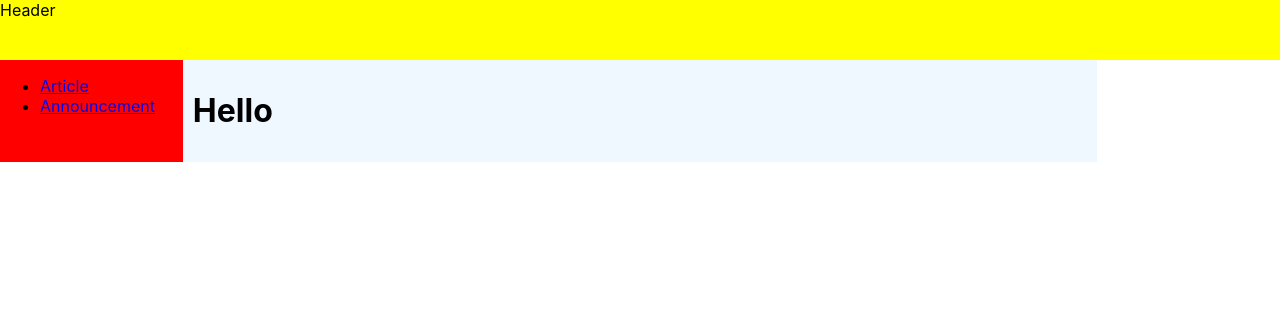
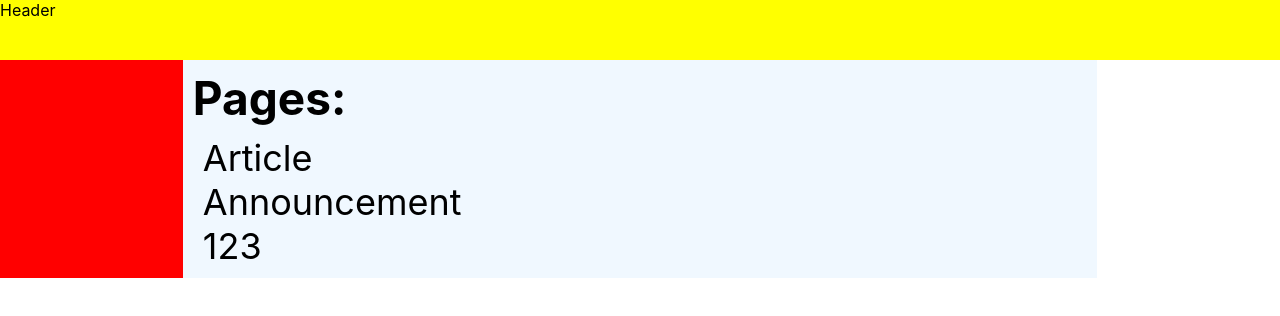
Before and after one commit to just-Daniel/effective-octo-rotary-phone, a React (Create React App) app: page / in a window 1280 px wide. Shown: the top 316 px of the page. Built offline with nearby package versions, Linux system fonts and the light colour scheme.

Commit message:
added Home component

```diff
--- a/src/App.css
+++ b/src/App.css
@@ -12,3 +12,21 @@
   grid-area: content;
   padding: 10px;
 }
+h1,
+h2,
+h3,
+h4,
+h5,
+h6 {
+  margin: 0;
+}
+
+ul {
+  margin: 0;
+  padding: 0;
+  list-style: none;
+}
+
+a {
+  text-decoration: none;
+}
--- a/src/App.js
+++ b/src/App.js
@@ -2,6 +2,7 @@ import React from 'react';
 import { Routes, Route } from 'react-router-dom';
 import './App.css';
 import { Header } from './components/Header/Header';
+import { Home } from './components/Home/Home';
 import { Navbar } from './components/Navbar/Navbar';
 import PostsContainer from './components/Posts/PostsContainer';
 
@@ -11,13 +12,12 @@ function App() {
       <div className="app-wrapper">
         <Header />
         <Navbar />
-
         <div style={{background: 'aliceblue'}} className="main-content">
 
           <Routes>
             <Route path='/posts' element={ <PostsContainer /> } />
             <Route path='/announcements' element={<h1>Announcement</h1>} />
-            <Route path='/' exact element={<h1>Hello</h1>} />
+            <Route path='/' exact element={ <Home /> } />
           </Routes>
         </div>
 
--- /dev/null
+++ b/src/components/Home/Home.jsx
@@ -0,0 +1,16 @@
+import React from 'react';
+import { NavLink } from 'react-router-dom';
+import styles from './Home.module.css'
+
+export const Home = props => {
+    return (
+        <div className={styles.homeContainer}>
+            <h1>Pages:</h1>
+            <ul>
+                <li><NavLink to='/posts'>Article</NavLink></li>
+                <li><NavLink to='/announcements'>Announcement</NavLink></li>
+                <li><NavLink to='123'>123</NavLink></li>
+            </ul>
+        </div>
+    )
+}
--- /dev/null
+++ b/src/components/Home/Home.module.css
@@ -0,0 +1,16 @@
+.homeContainer h1 {
+  font-size: 46px;
+  padding-bottom: 10px;
+}
+
+.homeContainer ul {
+  margin-left: 10px;
+}
+.homeContainer ul li a {
+  color: black;
+  font-size: 36px;
+}
+.homeContainer ul li a:hover {
+  font-weight: 500;
+  transition-duration: 100ms;
+}
--- a/src/components/Navbar/Navbar.jsx
+++ b/src/components/Navbar/Navbar.jsx
@@ -1,9 +1,13 @@
 import React from 'react';
-import { NavLink } from 'react-router-dom';
+import { NavLink, useLocation } from 'react-router-dom';
+import styles from './Navbar.module.css';
 
 export const Navbar = props => {
+    const location = useLocation();
+    if (location.pathname === '/' && location.key === 'default') return <nav className={styles.navContainer}></nav>
+
     return (
-        <nav style={{background: 'red', gridArea: 'navbar'}}>
+        <nav className={styles.navContainer} >
             <ul>
                 <li><NavLink to='/posts'>Article</NavLink></li>
                 <li><NavLink to='/announcements'>Announcement</NavLink></li>
--- /dev/null
+++ b/src/components/Navbar/Navbar.module.css
@@ -0,0 +1,9 @@
+.navContainer {
+  background: red;
+  grid-area: "navbar";
+  padding: 10px;
+}
+
+.navContainer a {
+  font-size: 23px;
+}
```
